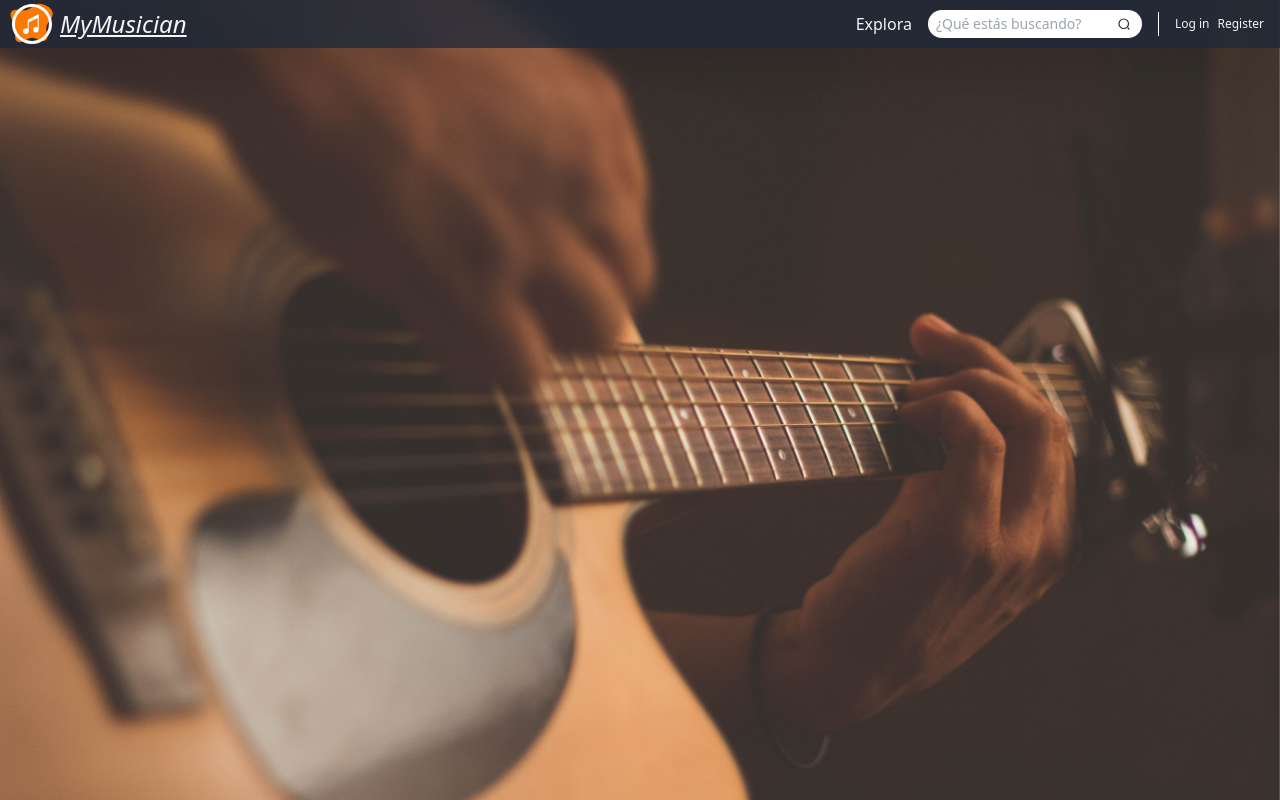
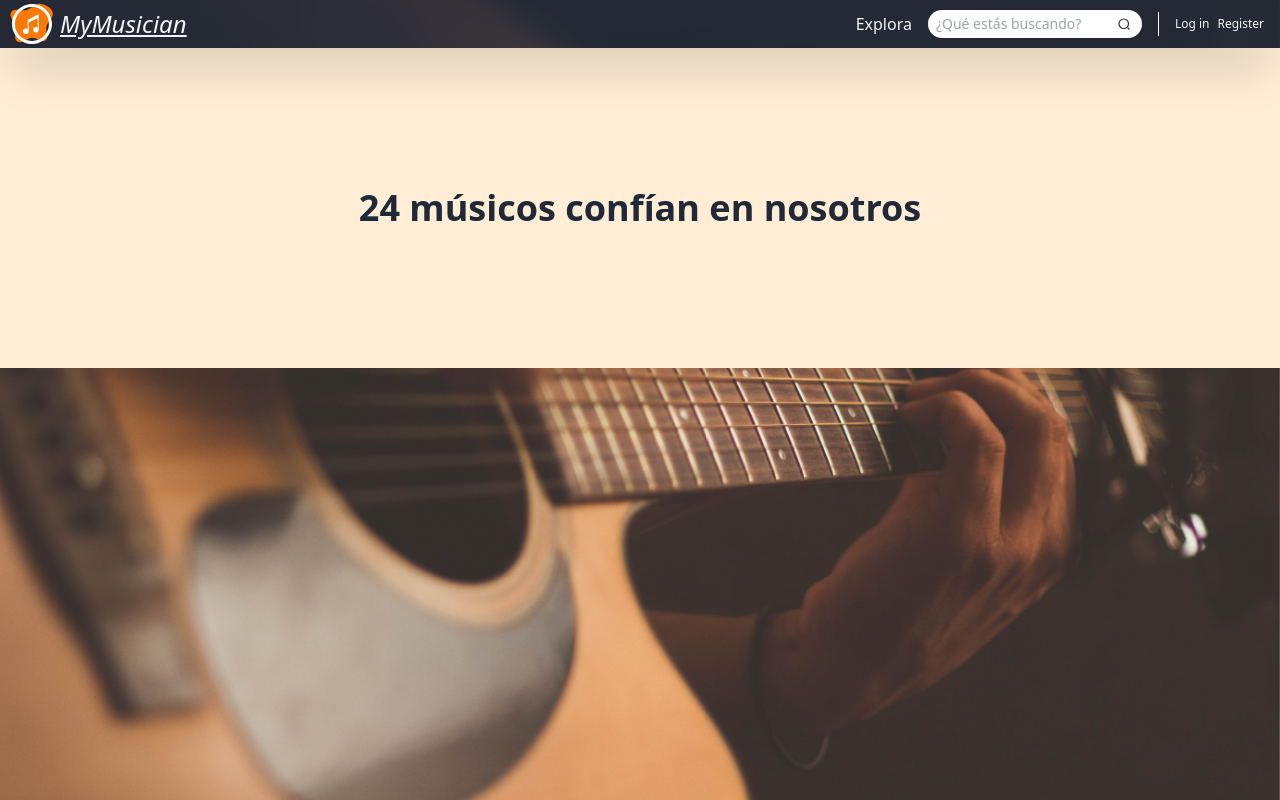
Before and after one commit to josep-castell-colom/my-musician, a Vue app: page /explore in a window 1280 px wide. Built offline with nearby package versions, Linux system fonts and the light colour scheme; data requests are answered from the project's data file; a web font is replaced by a local one.

Commit message:
feat: ExploreView title

```diff
--- a/db.json
+++ b/db.json
@@ -16,7 +16,7 @@
       "lastname": "Kastei",
       "age": 33,
       "instrument": "Bajo eléctrico",
-      "rol": "De sesión",
+      "rol": ["De sesión", "Acompañante"],
       "description": "Tengo que hacer páginas web para labrarme un futuro prometedor.",
       "imgName": "giussep",
       "patrons": [],
@@ -29,6 +29,7 @@
       "lastname": "Gaviota",
       "age": 22,
       "instrument": "Guitarra española",
+      "rol": ["Cantautora"],
       "description": "Adoro tocar la guitarra cuando hace sol, rodeada de mis queridas plantitas verdes.",
       "imgName": "carlota",
       "patrons": [1]
@@ -39,6 +40,7 @@
       "lastname": "Gonzáles",
       "age": 29,
       "instrument": "Saxo tenor",
+      "rol": ["Solista"],
       "description": "Soy el mejor saxofonista de mi pueblo, pero tengo que tocar en la calle para ganar algo.",
       "imgName": "daniel",
       "patrons": []
@@ -49,6 +51,7 @@
       "lastname": "Fletcher",
       "age": 28,
       "instrument": "Piano y voz",
+      "rol": ["Cantautora", "De sesión", "Acompañante"],
       "description": "Soy pianista, cantante y compositora, disfruto creando canciones nuevas. También sé tocar un poco la guitarra.",
       "imgName": "jessica",
       "patrons": []
@@ -59,6 +62,7 @@
       "lastname": "Caray",
       "age": 24,
       "instrument": "Violin",
+      "rol": ["De sesión", "Solista"],
       "description": "Mis padres me apuntaron a tocar el violín pero no me gustaba. Ahora me encanta, sobre todo en el bosque.",
       "imgName": "maria",
       "patrons": []
@@ -69,6 +73,7 @@
       "lastname": "Montiel",
       "age": 20,
       "instrument": "Guitarra eléctrica",
+      "rol": ["Acompañante"],
       "description": "Toqué en las fiestas de mi pueblo y me hicieron esta foto tan bonita. Me pagaron con la foto y dos consumiciones.",
       "imgName": "miguel",
       "patrons": []
@@ -79,6 +84,7 @@
       "lastname": "Ghatasheh",
       "age": 34,
       "instrument": "Contrabajo",
+      "rol": ["De sesión", "Acompañante"],
       "description": "Soy músico autodidacta. Me gusta el swing y la música latin. Me gano la vida tocando en la calle.",
       "imgName": "abdullah",
       "patrons": []
@@ -89,6 +95,7 @@
       "lastname": "Guerra",
       "age": 35,
       "instrument": "Laúd",
+      "rol": ["De sesión", "Acompañante", "Solista"],
       "description": "Aprendí a tocar el laúd con el de mi difunto abuelo. Luego me compré uno eléctrico.",
       "imgName": "anderson",
       "patrons": []
@@ -99,6 +106,7 @@
       "lastname": "De Lucida",
       "age": 22,
       "instrument": "Guitarra española",
+      "rol": ["De sesión", "Solista"],
       "description": "Mi vida es el flamenco. Vivo por la música i para la música.",
       "imgName": "paco",
       "patrons": []
@@ -109,6 +117,7 @@
       "lastname": "Wessi",
       "age": 35,
       "instrument": "Batería",
+      "rol": ["De sesión", "Acompañante"],
       "description": "Toqué en las fiestas de mi pueblo y me hicieron esta foto tan bonita. Me pagaron con la foto y dos consumiciones.",
       "imgName": "leo",
       "patrons": []
@@ -119,6 +128,7 @@
       "lastname": "De Giovanni",
       "age": 26,
       "instrument": "DJ",
+      "rol": [""],
       "description": "Toqué en las fiestas de mi pueblo y me hicieron esta foto tan bonita. Me pagaron con la foto y dos consumiciones.",
       "imgName": "davide",
       "patrons": []
@@ -129,6 +139,7 @@
       "lastname": "Slope",
       "age": 28,
       "instrument": "Percusión",
+      "rol": ["De sesión", "Acompañante", "Solista"],
       "description": "Toqué en las fiestas de mi pueblo y me hicieron esta foto tan bonita. Me pagaron con la foto y dos consumiciones.",
       "imgName": "emmanuel",
       "patrons": []
@@ -139,6 +150,7 @@
       "lastname": "Tejedor",
       "age": 39,
       "instrument": "Bajo eléctrico",
+      "rol": ["De sesión", "Acompañante", "Solista"],
       "description": "Toco el bajo y tengo un estudio de grabación en casa.",
       "imgName": "carlos",
       "patrons": []
@@ -149,6 +161,7 @@
       "lastname": "Colson",
       "age": 27,
       "instrument": "Batería",
+      "rol": ["De sesión", "Acompañante"],
       "description": "Toqué en las fiestas de mi pueblo y me hicieron esta foto tan bonita. Me pagaron con la foto y dos consumiciones.",
       "imgName": "isaiah",
       "patrons": []
@@ -159,6 +172,7 @@
       "lastname": "Sutton",
       "age": 78,
       "instrument": "Acordeón",
+      "rol": ["De sesión", "Acompañante"],
       "description": "Toqué en las fiestas de mi pueblo y me hicieron esta foto tan bonita. Me pagaron con la foto y dos consumiciones.",
       "imgName": "james",
       "patrons": [1]
@@ -169,6 +183,7 @@
       "lastname": "Rocha",
       "age": 23,
       "instrument": "Voz",
+      "rol": ["Solista"],
       "description": "Toqué en las fiestas de mi pueblo y me hicieron esta foto tan bonita. Me pagaron con la foto y dos consumiciones.",
       "imgName": "kaique",
       "patrons": []
@@ -179,6 +194,7 @@
       "lastname": "Hesthaven",
       "age": 31,
       "instrument": "Batería",
+      "rol": ["De sesión", "Acompañante"],
       "description": "Toqué en las fiestas de mi pueblo y me hicieron esta foto tan bonita. Me pagaron con la foto y dos consumiciones.",
       "imgName": "mantas",
       "patrons": []
@@ -189,6 +205,7 @@
       "lastname": "Bonje",
       "age": 20,
       "instrument": "Voz",
+      "rol": ["Líder", "Solista"],
       "description": "Toqué en las fiestas de mi pueblo y me hicieron esta foto tan bonita. Me pagaron con la foto y dos consumiciones.",
       "imgName": "mwa",
       "patrons": []
@@ -199,6 +216,7 @@
       "lastname": "Caige",
       "age": 19,
       "instrument": "Bajo eléctrico",
+      "rol": ["De sesión", "Acompañante"],
       "description": "Toqué en las fiestas de mi pueblo y me hicieron esta foto tan bonita. Me pagaron con la foto y dos consumiciones.",
       "imgName": "john",
       "patrons": [1]
@@ -209,6 +227,7 @@
       "lastname": "Hudson",
       "age": 21,
       "instrument": "Bajo eléctrico",
+      "rol": ["De sesión", "Acompañante"],
       "description": "Toqué en las fiestas de mi pueblo y me hicieron esta foto tan bonita. Me pagaron con la foto y dos consumiciones.",
       "imgName": "sandra",
       "patrons": []
@@ -219,6 +238,7 @@
       "lastname": "Trillet",
       "age": 28,
       "instrument": "Ukelele",
+      "rol": ["Acompañante"],
       "description": "Toqué en las fiestas de mi pueblo y me hicieron esta foto tan bonita. Me pagaron con la foto y dos consumiciones.",
       "imgName": "thibault",
       "patrons": []
@@ -229,6 +249,7 @@
       "lastname": "Trillet",
       "age": 24,
       "instrument": "Voz",
+      "rol": ["Líder"],
       "description": "Toqué en las fiestas de mi pueblo y me hicieron esta foto tan bonita. Me pagaron con la foto y dos consumiciones.",
       "imgName": "ahmed",
       "patrons": []
@@ -239,6 +260,7 @@
       "lastname": "Cobalt",
       "age": 23,
       "instrument": "Bajo eléctrico",
+      "rol": ["Acompañante"],
       "description": "Toqué en las fiestas de mi pueblo y me hicieron esta foto tan bonita. Me pagaron con la foto y dos consumiciones.",
       "imgName": "kurt",
       "patrons": []
@@ -249,7 +271,7 @@
       "lastname": "Canales",
       "age": 25,
       "instrument": "Saxo alto",
-      "rol": "Solista",
+      "rol": ["Solista"],
       "description": "Me gusta mucho la música e ir a la piscina. Mis gafas y mi saxo siempre me acompañan.",
       "imgName": "antonio",
       "patrons": []
--- a/src/components/CardsCarousel.vue
+++ b/src/components/CardsCarousel.vue
@@ -183,7 +183,12 @@ const filteredMusicians = store.musicians
           <template #name>{{ musician.name }} {{ musician.lastname }}</template>
           <template #description>{{ musician.description }}</template>
           <template #instrument>{{ musician.instrument }}</template>
-          <template #rol>{{ musician.rol }}</template>
+          <template #rol>
+            <span v-for="(rol, index) in musician.rol">
+              <span v-if="index != musician.rol.length - 1">{{ rol }}, </span>
+              <span v-else>{{ rol }}</span>
+            </span>
+          </template>
           <template #age>{{ musician.age }}</template>
           <template #patrons>{{ musician.patrons.length }}</template>
         </card-vue>
--- a/src/views/ExploreView.vue
+++ b/src/views/ExploreView.vue
@@ -1,3 +1,27 @@
+<script setup lang="ts">
+import Footer from '@/components/MainFooter.vue';
+import { useMusiciansStore } from '@/stores/musicians';
+import type Musician from '@/types/Musician';
+const { fetchMusicians } = useMusiciansStore();
+
+const store = useMusiciansStore();
+
+await fetchMusicians();
+
+const musicians = store.musicians.map((musician: Musician) => musician);
+
+const error = null; // borrar
+</script>
+
 <template>
-  <h3>Encuentra tu músico/música ideal</h3>
+  <div class="w-full h-full mt-12 relative flex flex-col">
+    <div
+      class="h-[40vh] w-full bg-orange-100 flex flex-col items-center justify-center"
+    >
+      <h3 class="mx-auto text-4xl font-bold text-gray-800">
+        {{ musicians.length }} músicos confían en nosotros
+      </h3>
+    </div>
+  </div>
+  <Footer />
 </template>
```
Also changed, not shown: src/stores/musicians.ts (+9 -11 lines).
